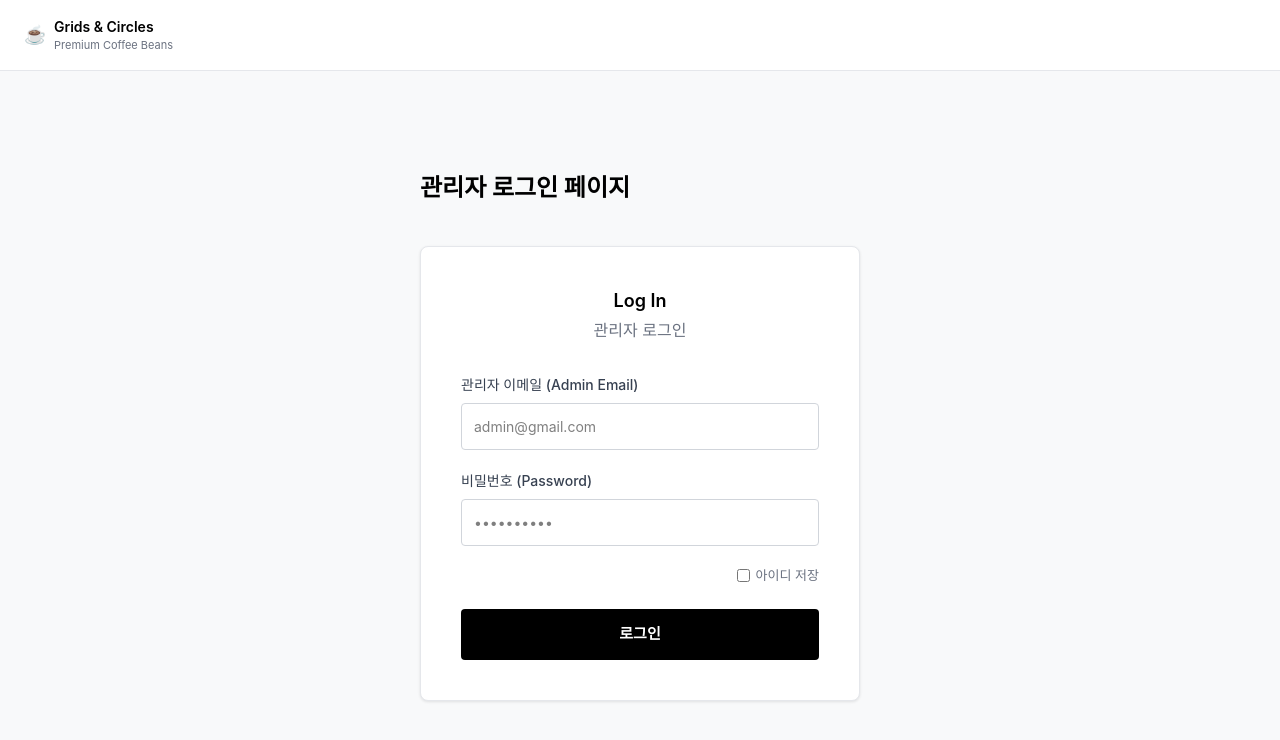
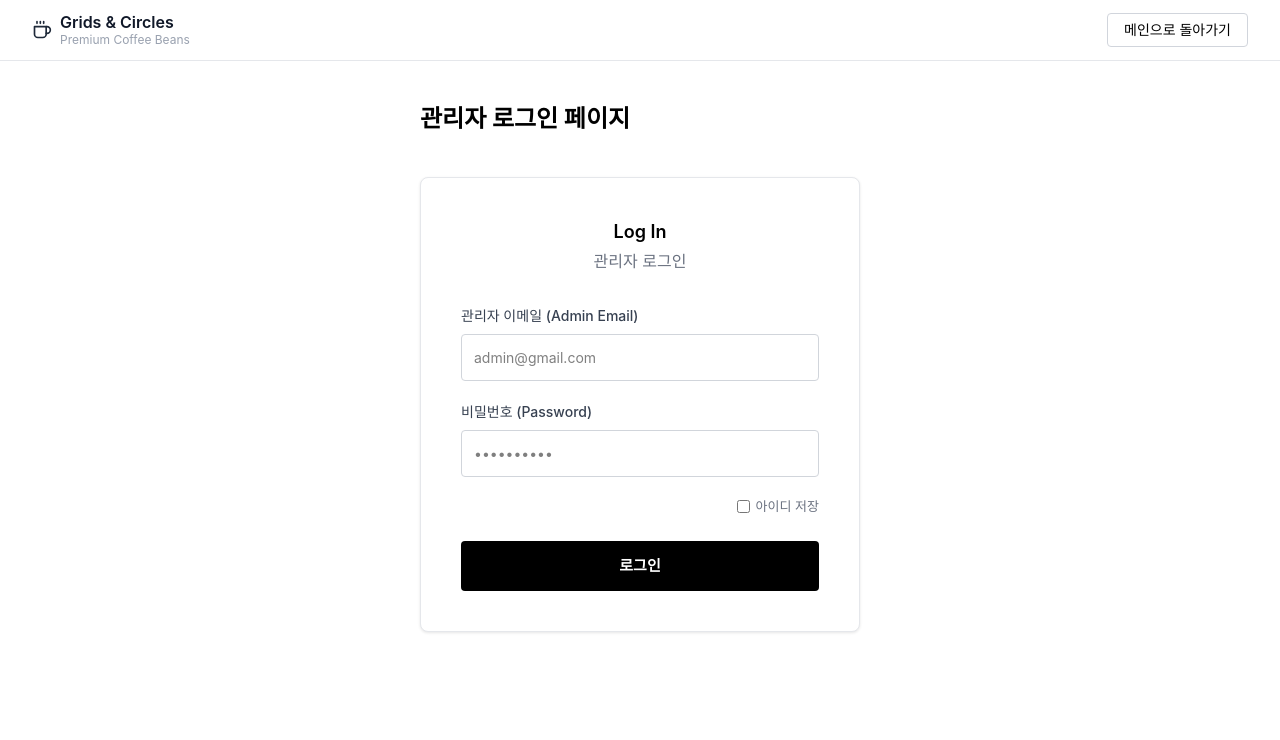
Before and after one commit to prgrms-be-devcourse/NBE9-11-1-Team07, a Next.js app in the folder Frontend/: page /login in a window 1280 px wide. Shown: the top 740 px of the page. Built offline with nearby package versions, Linux system fonts and the light colour scheme.

Commit message:
refactor: 관리자 로그인 페이지 리팩토링

```diff
--- a/Frontend/src/app/login/page.tsx
+++ b/Frontend/src/app/login/page.tsx
@@ -2,6 +2,7 @@
 
 import { useState } from 'react';
 import { useRouter } from 'next/navigation';
+import Header from '@/components/Header';
 
 export default function LoginPage() {
   const router = useRouter();
@@ -60,30 +61,8 @@ export default function LoginPage() {
   };
 
   return (
-    <div style={{
-      minHeight: '100vh',
-      display: 'flex',
-      flexDirection: 'column',
-      backgroundColor: '#f8f9fa'
-    }}>
-      {/* 헤더 */}
-      <header style={{
-        padding: '16px 24px',
-        borderBottom: '1px solid #e5e7eb',
-        backgroundColor: 'white'
-      }}>
-        <div style={{
-          display: 'flex',
-          alignItems: 'center',
-          gap: '8px'
-        }}>
-          <span style={{ fontSize: '18px' }}>☕</span>
-          <div>
-            <div style={{ fontSize: '14px', fontWeight: 600 }}>Grids & Circles</div>
-            <div style={{ fontSize: '11px', color: '#6b7280' }}>Premium Coffee Beans</div>
-          </div>
-        </div>
-      </header>
+    <>
+    <Header />
 
         {/* 메인 컨텐츠 */}
         <div style={{
@@ -246,6 +225,6 @@ export default function LoginPage() {
             </div>
             </div>
         </div>
-    </div>
+    </>
   );
 }
```
Lines whose indentation alone changed are shown as unchanged.
